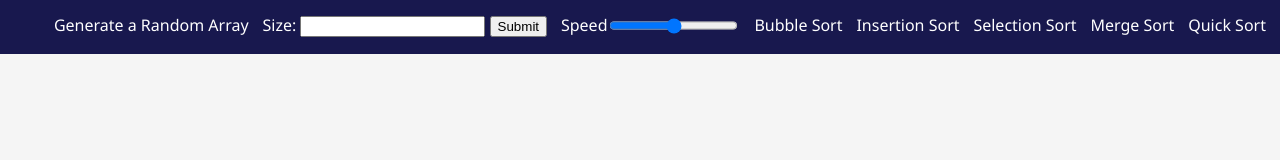
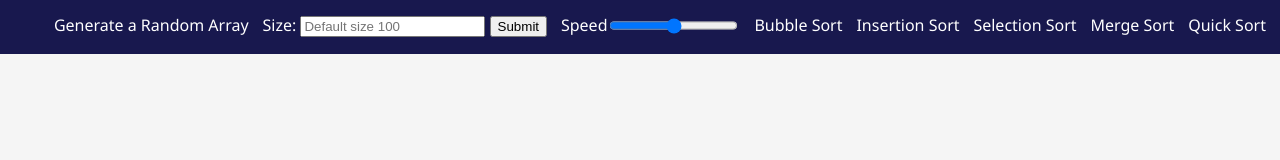
Before and after one commit to SparkXV/Sorting-Visualizer, a website with bundled scripts: page index.html in a window 1280 px wide. Shown: the top 160 px of the page. Built offline with nearby package versions, Linux system fonts and the light colour scheme.

Commit message:
UI Update Slightly

```diff
--- a/index.html
+++ b/index.html
@@ -49,7 +49,7 @@
         <nav>
             <ul>
                 <li id="create">Generate a Random Array</li>
-                <li><label>Size: </label><input type="text" id="size"> <input type="submit" value="Submit" id="submit"></li>
+                <li><label>Size: </label><input type="text" id="size" placeholder="Default size 100"> <input type="submit" value="Submit" id="submit"></li>
 
                 <li class="speed"><label for="speed" class="item">Speed</label><input type="range" id="speed" class="item" min=10 max=500></li>
                <!--- <li>Speed<input type="range" id="speed" class="item" min=10 max=500></li>--->
```
